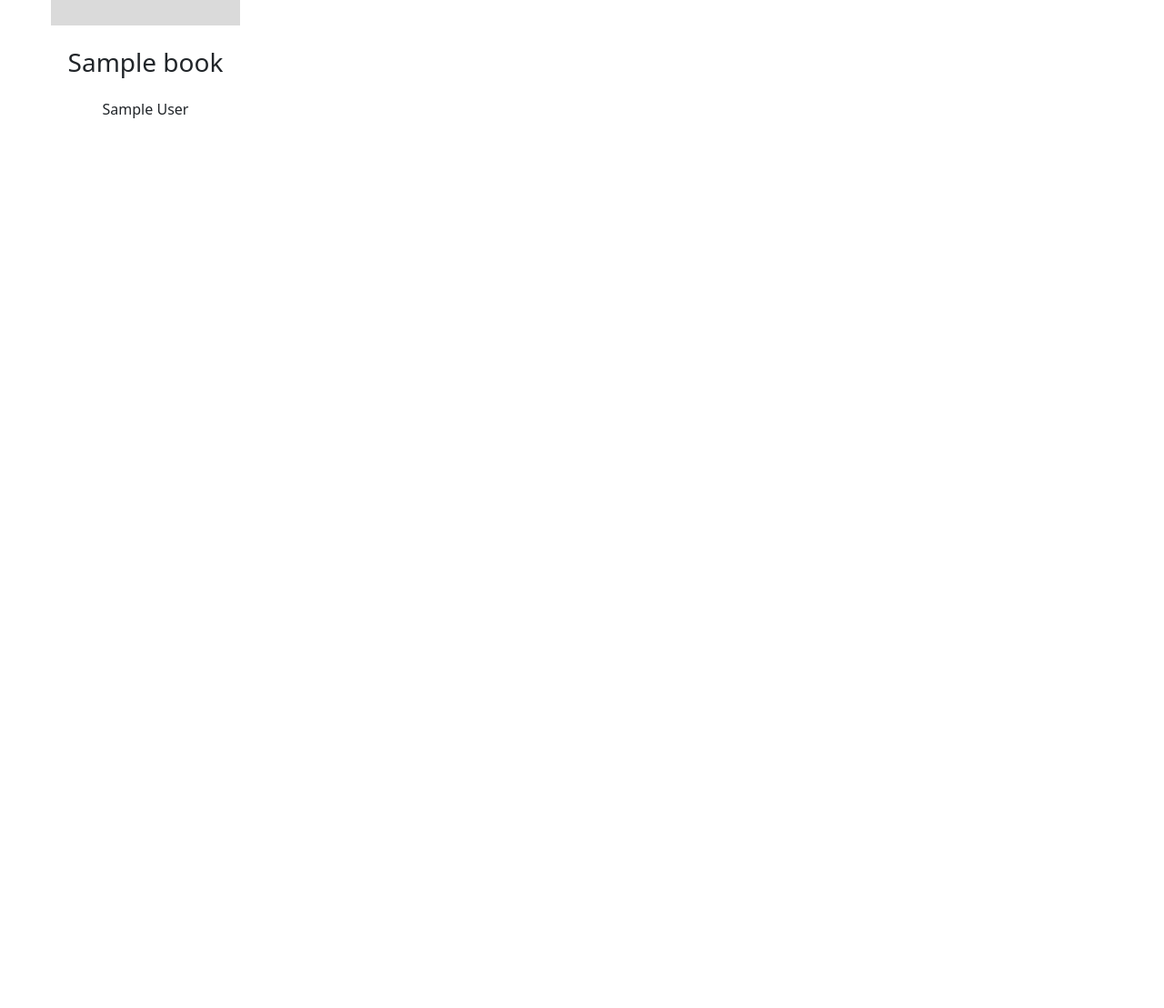
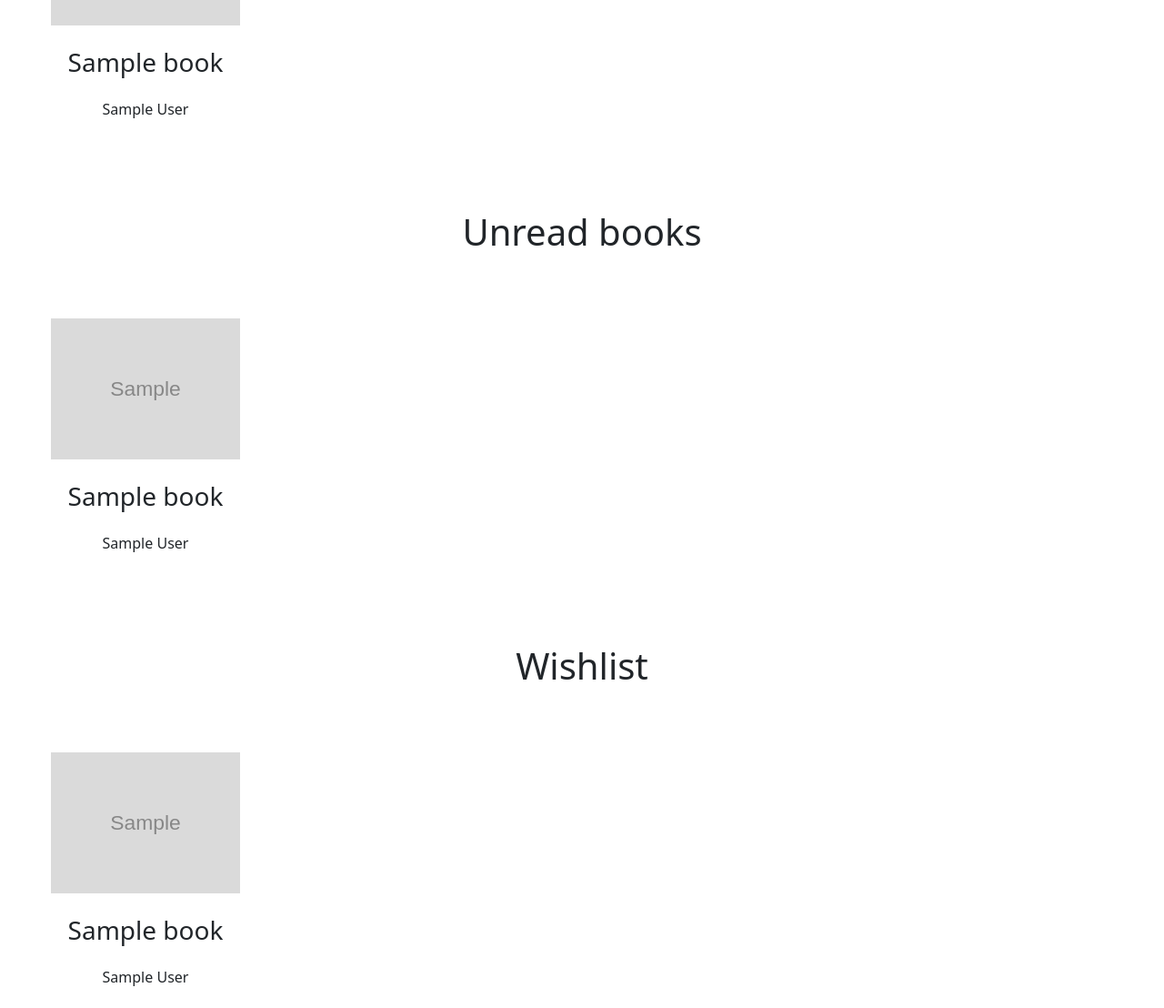
Before and after one commit to CiganOliviu/MyLibrary, a Django app: template templates/views/index.html in a window 1280 px wide. Shown: the part 830-1938 px from the top of the page at 91% size. Before the commit the page ends 960 px from the top, so only its background shows below. Run offline with Django 3.2, Linux system fonts and the light colour scheme; the template is opened without the code that fills it: values that come from a table or form of the project are taken from there, others are empty; tables that the repository leaves empty hold one stand-in row (values such as "Sample post"); grey boxes marked "Sample" are stand-in pictures.

Commit message:
Design updates

```diff
--- a/BooksManager/views.py
+++ b/BooksManager/views.py
@@ -14,6 +14,8 @@ def index(request):
 
     some_books = Book.objects.all()[:4]
     some_read_books = Book.objects.filter(read=True)[:4]
+    some_unread_books = Book.objects.filter(read=False)[:4]
+    some_books_wishlist = Book.objects.filter(owned=False)[:4]
 
     all_read_books = Book.objects.filter(read=True)
     all_not_read_books = Book.objects.filter(read=False)
@@ -28,6 +30,8 @@ def index(request):
     context = {
         'some_books': some_books,
         'some_read_books': some_read_books,
+        'some_unread_books': some_unread_books,
+        'some_books_wishlist': some_books_wishlist,
     }
 
     return render(request, template_name, context)
--- a/templates/views/index.html
+++ b/templates/views/index.html
@@ -79,5 +79,40 @@
         </div>
     </div>
 
+    <div class="medium-padding"></div>
+
+    <div class="container-fluid" align="center">
+        <div class="row">
+            <h1>Unread books</h1>
+            <div>&nbsp;</div><div>&nbsp;</div>
+            {% for book in some_unread_books %}
+                <div class="col-lg-3">
+                    <div class="books-container">
+                        <img src="{{ book.cover.url }}" alt="{{ book.title }}">
+                        <h3>{{ book.title }}</h3>
+                        <p>{{ book.author }}</p>
+                    </div>
+                </div>
+            {% endfor %}
+        </div>
+    </div>
+
+    <div class="medium-padding"></div>
+
+    <div class="container-fluid" align="center">
+        <div class="row">
+            <h1>Wishlist</h1>
+            <div>&nbsp;</div><div>&nbsp;</div>
+            {% for book in some_books_wishlist %}
+                <div class="col-lg-3">
+                    <div class="books-container">
+                        <img src="{{ book.cover.url }}" alt="{{ book.title }}">
+                        <h3>{{ book.title }}</h3>
+                        <p>{{ book.author }}</p>
+                    </div>
+                </div>
+            {% endfor %}
+        </div>
+    </div>
 </body>
 </html>
```
